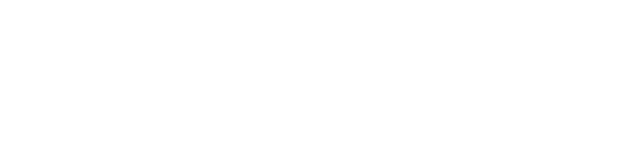
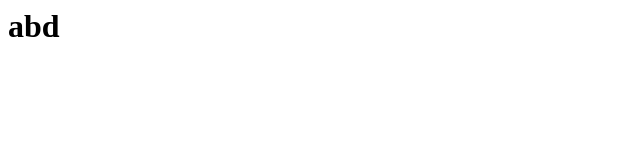
Before and after one commit to abdullahsohel/demo-website1, a plain HTML site: page index.html in a window 1280 px wide. Shown: the whole page, without its empty margins (0-640 px from the left). Drawn offline with Linux system fonts and the light colour scheme.

Commit message:
created file

```diff
--- a/index.html
+++ b/index.html
@@ -1,4 +1,4 @@
 <html>
 
-
+<h1>abd</h1h1>
 </html>
```
